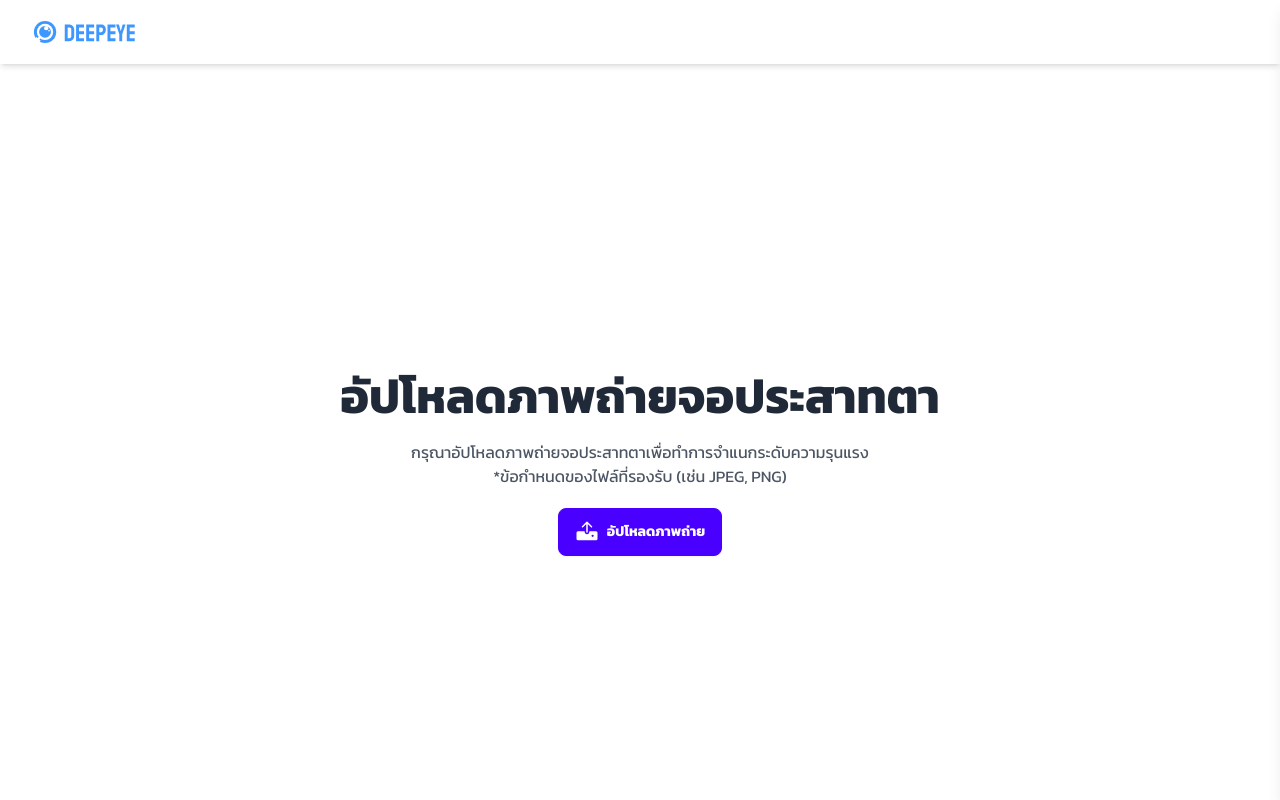
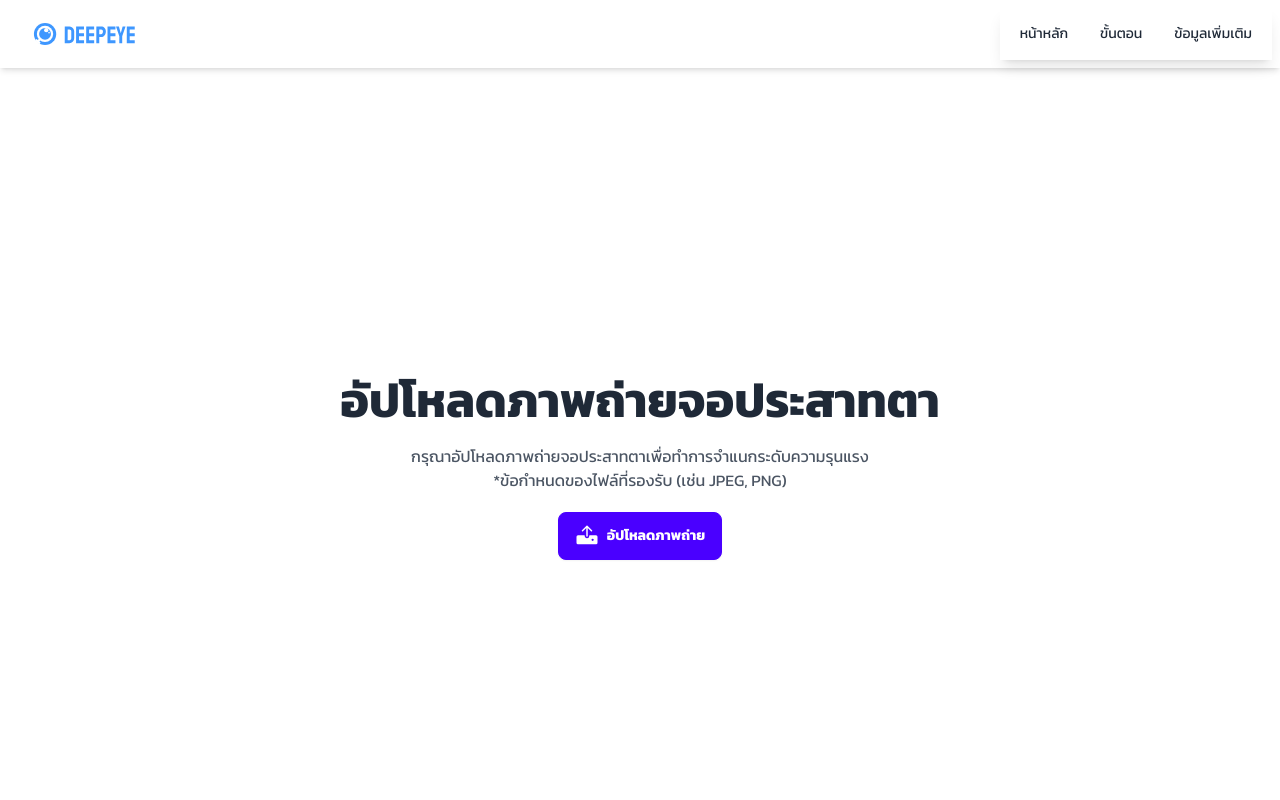
Before and after one commit to DDshiba/Web-Application-for-Classifying-the-Severity-of-Diabetic-Retinopathy, a React (Vite) app: page / in a window 1280 px wide. Shown: the top 800 px of the page. Built offline with nearby package versions, Linux system fonts and the light colour scheme.

Commit message:
first commit

```diff
--- a/src/component/Nav/Nav.jsx
+++ b/src/component/Nav/Nav.jsx
@@ -6,8 +6,6 @@ function Nav() {
   const [isOpen, setIsOpen] = useState(false); // สร้าง State เปิด/ปิดเมนู
 
   return (
-    <>
-      {/* Navbar Bar */}
     <div className="navbar bg-base-100 sticky top-0 left-0 w-full z-50 shadow-md font-kanit">
       {/* Logo */}
       <div className="flex-1">
@@ -25,62 +23,32 @@ function Nav() {
           {isOpen ? <X size={24} /> : <List size={24} />}
         </button>
       </div>
-      </div>
 
-      {/* ✅ เมนูแฮมเบอร์เกอร์ พร้อมพื้นหลังเบลอ */}
+      {/* ✅ เมนูแบบเด้งลงมา (ไม่มีเลื่อน) + เงาและพื้นหลังเบลอ */}
       <div
-        className={`fixed top-0 left-0 w-full h-full bg-black bg-opacity-50 backdrop-blur-md z-40 transition-opacity duration-300 ease-in-out ${
-          isOpen ? "opacity-100 visible" : "opacity-0 invisible"
-        }`}
-        onClick={() => setIsOpen(false)}
-      ></div>
-
-      {/* ✅ เมนูหลัก */}
-      <div
-        className={`fixed top-0 right-0 w-64 h-full bg-white shadow-lg z-50 transform transition-transform duration-300 ease-in-out ${
-          isOpen ? "translate-x-0" : "translate-x-full"
+        className={`absolute top-16 left-0 w-full bg-white shadow-lg backdrop-blur-md bg-opacity-95 md:static md:flex md:items-center md:w-auto transition-all duration-200 ease-in-out ${
+          isOpen ? "block" : "hidden"
         }`}
       >
-        {/* ปุ่มปิดเมนู */}
-        <button
-          onClick={() => setIsOpen(false)}
-          className="absolute top-4 right-4 text-2xl"
-        >
-          <X size={24} />
-        </button>
-
-        {/* เมนูรายการ */}
-        <ul className="flex flex-col mt-16 p-6 space-y-4 font-kanit">
+        <ul className="menu menu-vertical md:menu-horizontal px-4 md:px-1 font-kanit">
           <li>
-            <Link
-              to="/"
-              className="text-lg hover:text-primary focus:text-primary"
-              onClick={() => setIsOpen(false)}
-            >
+            <Link to="/" className="hover:text-primary focus:text-primary font-kanit" onClick={() => setIsOpen(false)}>
               หน้าหลัก
             </Link>
           </li>
           <li>
-            <Link
-              to="/steps"
-              className="text-lg hover:text-primary focus:text-primary"
-              onClick={() => setIsOpen(false)}
-            >
+            <Link to="/steps" className="hover:text-primary focus:text-primary font-kanit" onClick={() => setIsOpen(false)}>
               ขั้นตอน
             </Link>
           </li>
           <li>
-            <Link
-              to="/more-info"
-              className="text-lg hover:text-primary focus:text-primary"
-              onClick={() => setIsOpen(false)}
-            >
+            <Link to="/more-info" className="hover:text-primary focus:text-primary font-kanit" onClick={() => setIsOpen(false)}>
               ข้อมูลเพิ่มเติม
             </Link>
           </li>
         </ul>
       </div>
-    </>
+    </div>
   );
 }
 
```
Lines whose indentation alone changed are shown as unchanged.
